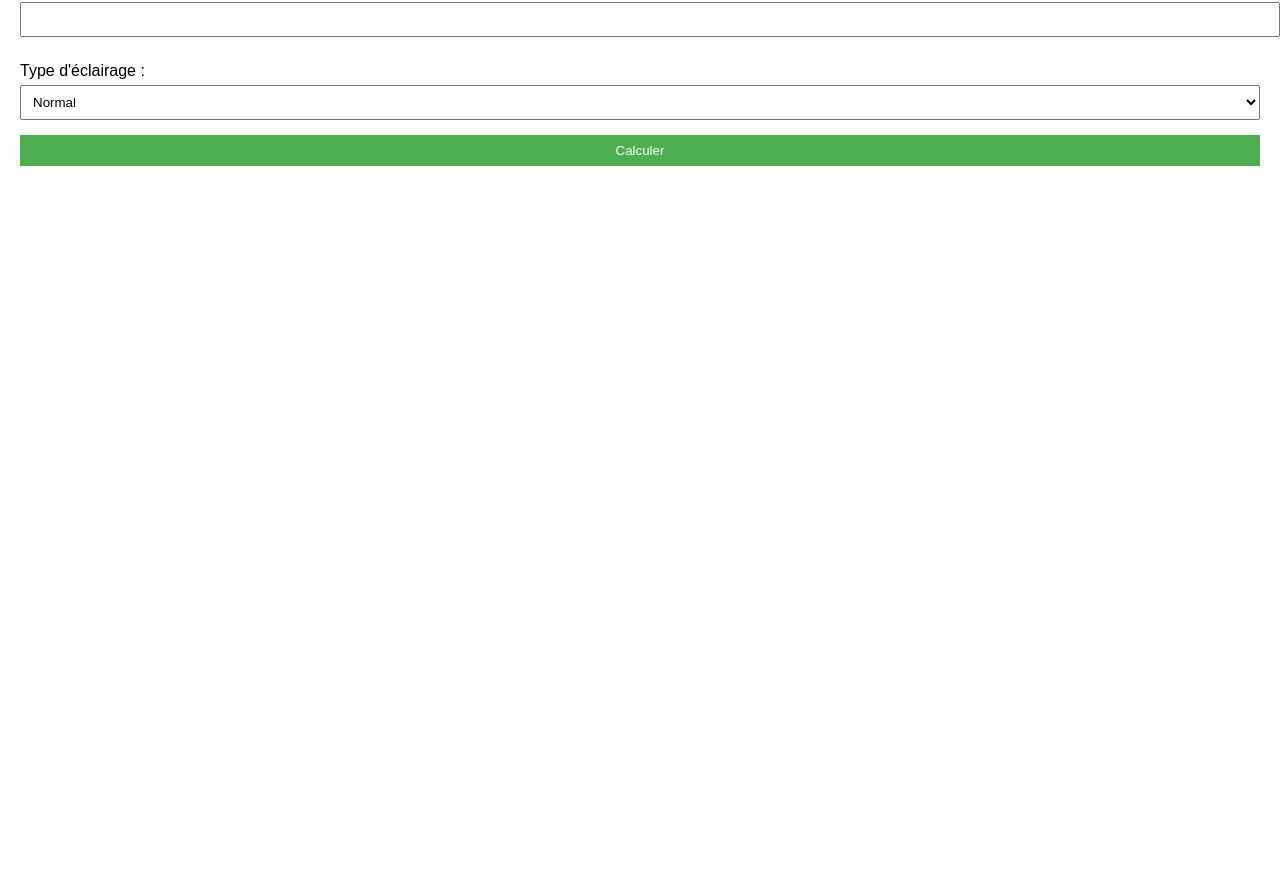
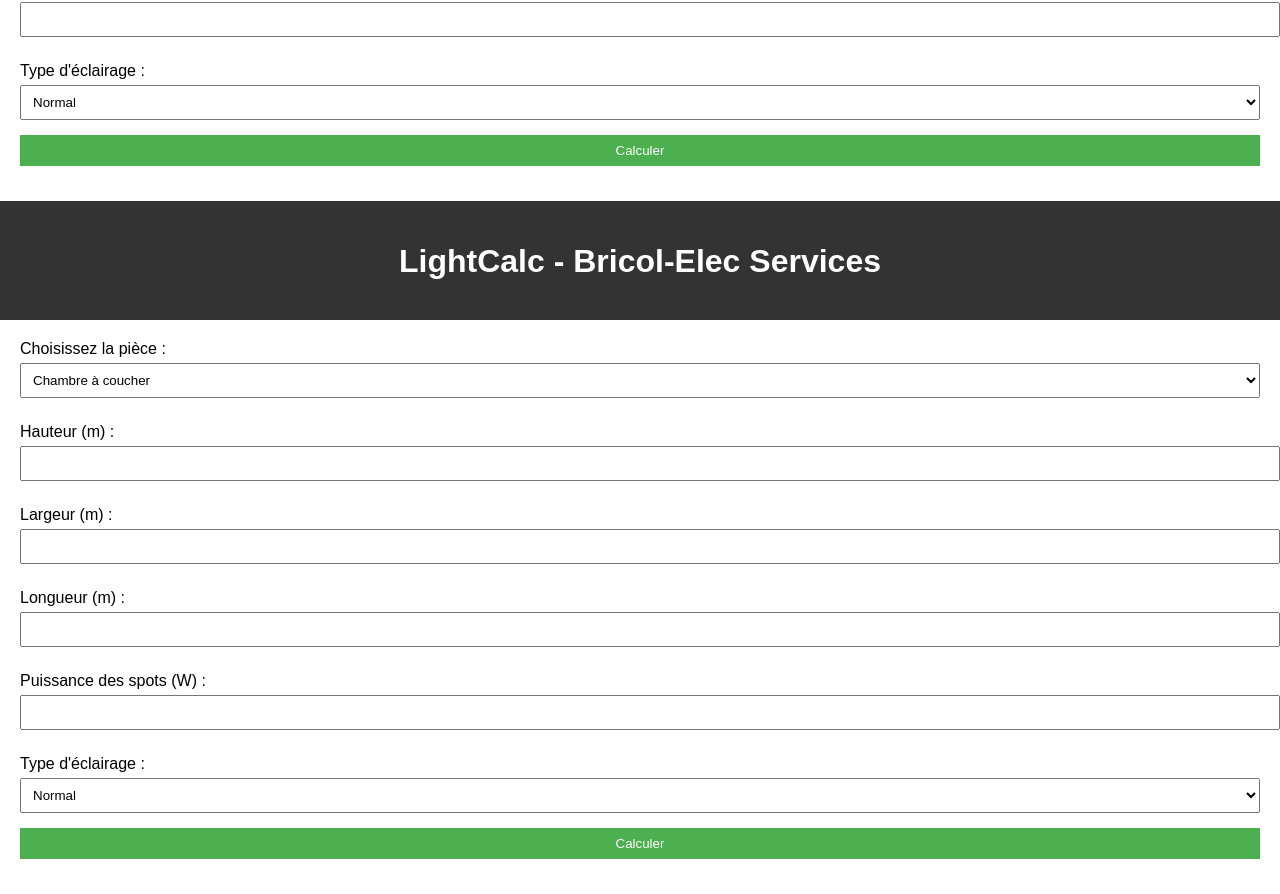
Before and after one commit to aziz-py/Bricol-Elec-Light, a plain HTML site: page index.html in a window 1280 px wide. Shown: the part 491-1385 px from the top of the page. Before the commit the page ends 800 px from the top, so only its background shows below. Drawn offline with Linux system fonts and the light colour scheme.

Commit message:
Update index.html

```diff
--- a/index.html
+++ b/index.html
@@ -61,3 +61,66 @@
     <script src="script.js"></script>
 </body>
 </html>
+<!DOCTYPE html>
+<html lang="fr">
+<head>
+    <meta charset="UTF-8">
+    <meta name="viewport" content="width=device-width, initial-scale=1.0">
+    <title>LightCalc - Bricol-Elec Services</title>
+    <link rel="stylesheet" href="style.css">
+</head>
+<body>
+    <div class="header">
+        <h1>LightCalc - Bricol-Elec Services</h1>
+        <div class="language-selector">
+            <select id="language" onchange="changeLanguage()">
+                <option value="fr">Français</option>
+                <option value="en">English</option>
+                <option value="ar">العربية</option>
+            </select>
+        </div>
+    </div>
+
+    <form id="calculator">
+        <label for="room">Choisissez la pièce :</label>
+        <select id="room">
+            <option value="chambre">Chambre à coucher</option>
+            <option value="sallebain">Salle de bain</option>
+            <option value="salon">Salon</option>
+            <option value="cuisine">Cuisine</option>
+            <option value="dressing">Chambre de dressing</option>
+            <option value="couloir">Couloir</option>
+            <option value="balcon">Balcon</option>
+        </select>
+
+        <label for="height">Hauteur (m) :</label>
+        <input type="number" id="height" required>
+
+        <label for="width">Largeur (m) :</label>
+        <input type="number" id="width" required>
+
+        <label for="length">Longueur (m) :</label>
+        <input type="number" id="length" required>
+
+        <label for="spot-power">Puissance des spots (W) :</label>
+        <input type="number" id="spot-power">
+
+        <label for="lighting-type">Type d'éclairage :</label>
+        <select id="lighting-type">
+            <option value="normal">Normal</option>
+            <option value="clair">Clair</option>
+            <option value="tamise">Tamisé</option>
+        </select>
+
+        <button type="button" onclick="calculate()">Calculer</button>
+    </form>
+
+    <div id="results">
+        <p id="surface"></p>
+        <p id="number-of-spots"></p>
+        <p id="recommended-power"></p>
+    </div>
+
+    <script src="script.js"></script>
+</body>
+</html>
```
